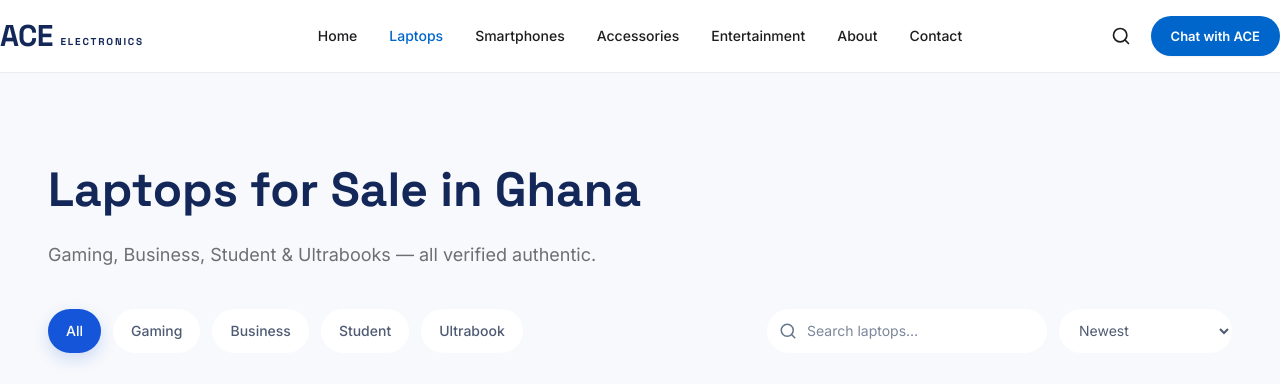
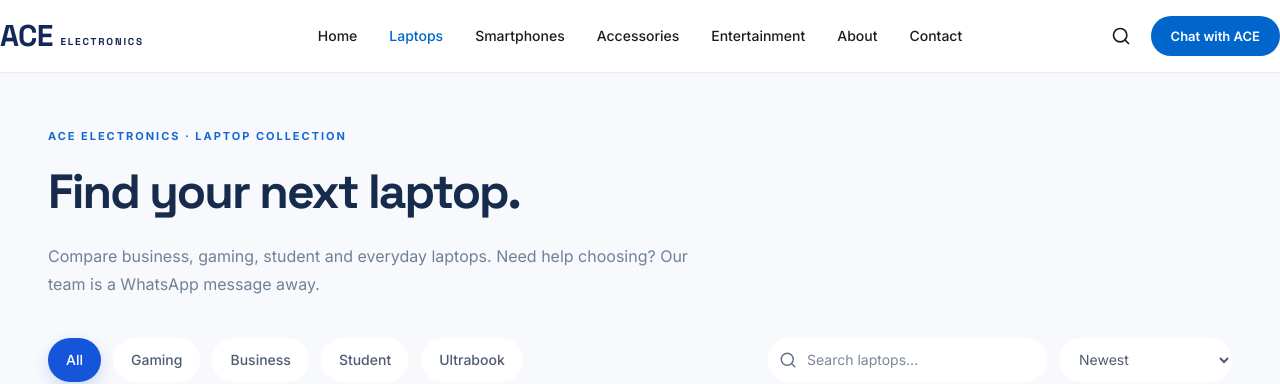
Before and after one commit to Bosman-best/my-nextjs-ace-electronics-web-build, a Next.js app: page /laptops in a window 1280 px wide. Shown: the top 384 px of the page. Built offline with nearby package versions, Linux system fonts and the light colour scheme; grey boxes are pictures that could not be loaded.

Commit message:
Refresh laptop catalogue heading and layout

```diff
--- a/app/laptops/LaptopsClient.tsx
+++ b/app/laptops/LaptopsClient.tsx
@@ -117,10 +117,9 @@ export default function LaptopsClient() {
     <>
       <script type="application/ld+json" dangerouslySetInnerHTML={{ __html: JSON.stringify(jsonLd) }} />
       <NavBar />
-      <main className="ace-page py-16 md:py-20">
+      <main className="ace-page min-h-screen py-10 md:py-14">
         <PageContainer>
-          <h1 className="font-heading text-[36px] md:text-[48px] font-bold text-[#142759] mb-3">Laptops for Sale in Ghana</h1>
-          <p className="text-[#6E6E73] text-lg mb-10">Gaming, Business, Student & Ultrabooks — all verified authentic.</p>
+          <div className="mb-8 md:mb-10"><p className="mb-2 text-[11px] font-bold uppercase tracking-[0.18em] text-[#1769D2]">ACE Electronics · Laptop collection</p><h1 className="font-heading text-[34px] font-bold tracking-[-0.04em] text-[#172B4D] sm:text-[42px] md:text-[48px]">Find your next laptop.</h1><p className="mt-3 max-w-[650px] text-[15px] leading-7 text-[#718096] md:text-[16px]">Compare business, gaming, student and everyday laptops. Need help choosing? Our team is a WhatsApp message away.</p></div>
           <FilterBar
             filters={[...LAPTOP_FILTERS]}
             activeFilter={filter}
@@ -131,7 +130,7 @@ export default function LaptopsClient() {
           />
           {brand && (
             <div className="flex items-center gap-2 mb-6 -mt-4">
-              <span className="text-sm text-[#6E6E73]">Brand: <strong className="text-[#1D1D1F] uppercase">{brand}</strong></span>
+              <span className="text-sm text-[#718096]">Brand: <strong className="text-[#1D1D1F] uppercase">{brand}</strong></span>
               <button
                 onClick={clearBrandFilter}
                 className="text-xs bg-[#E8F0FE] text-[#0066CC] hover:bg-[#D2E3FC] px-2.5 py-1 rounded-full transition-colors"
```
